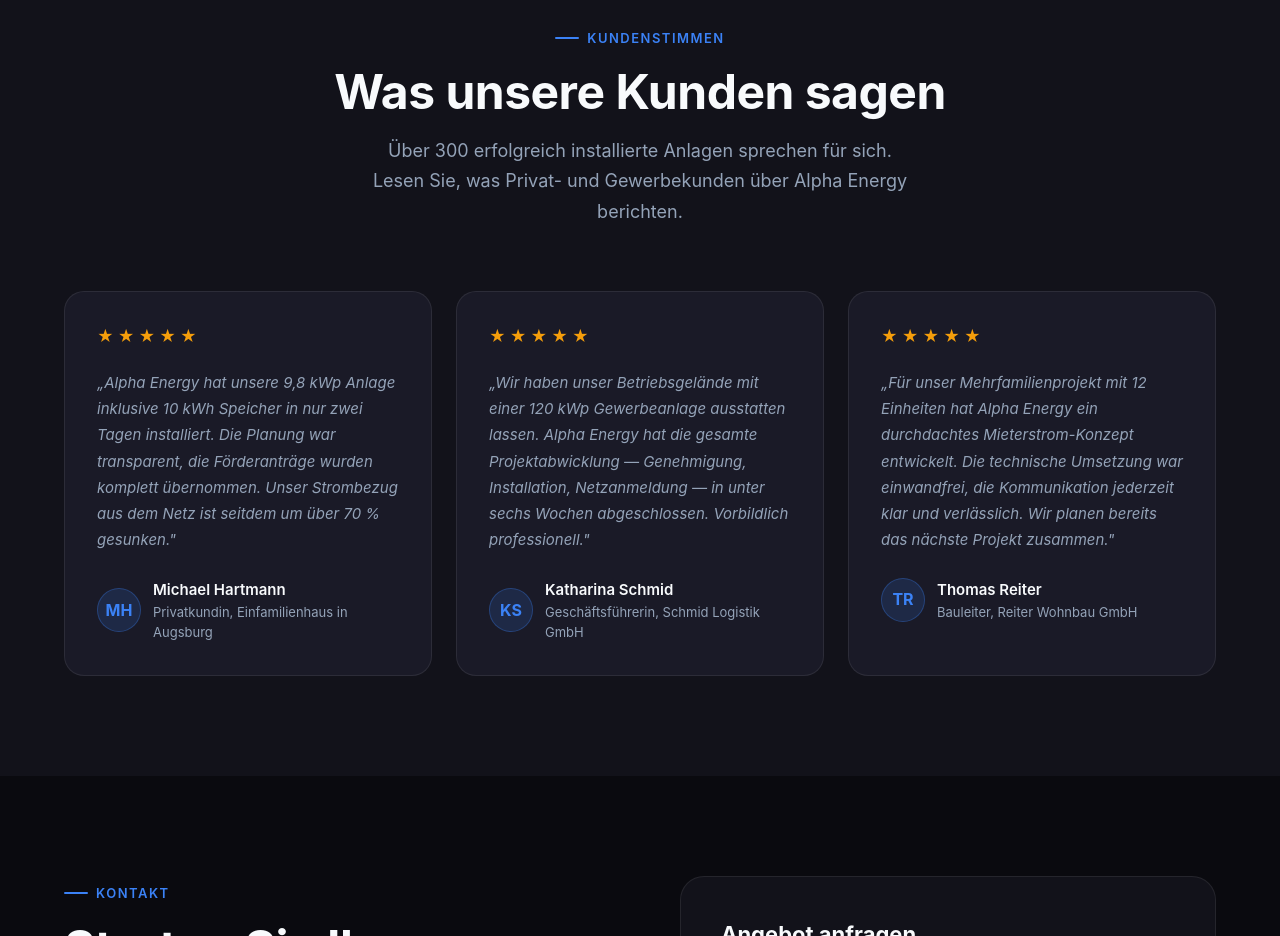
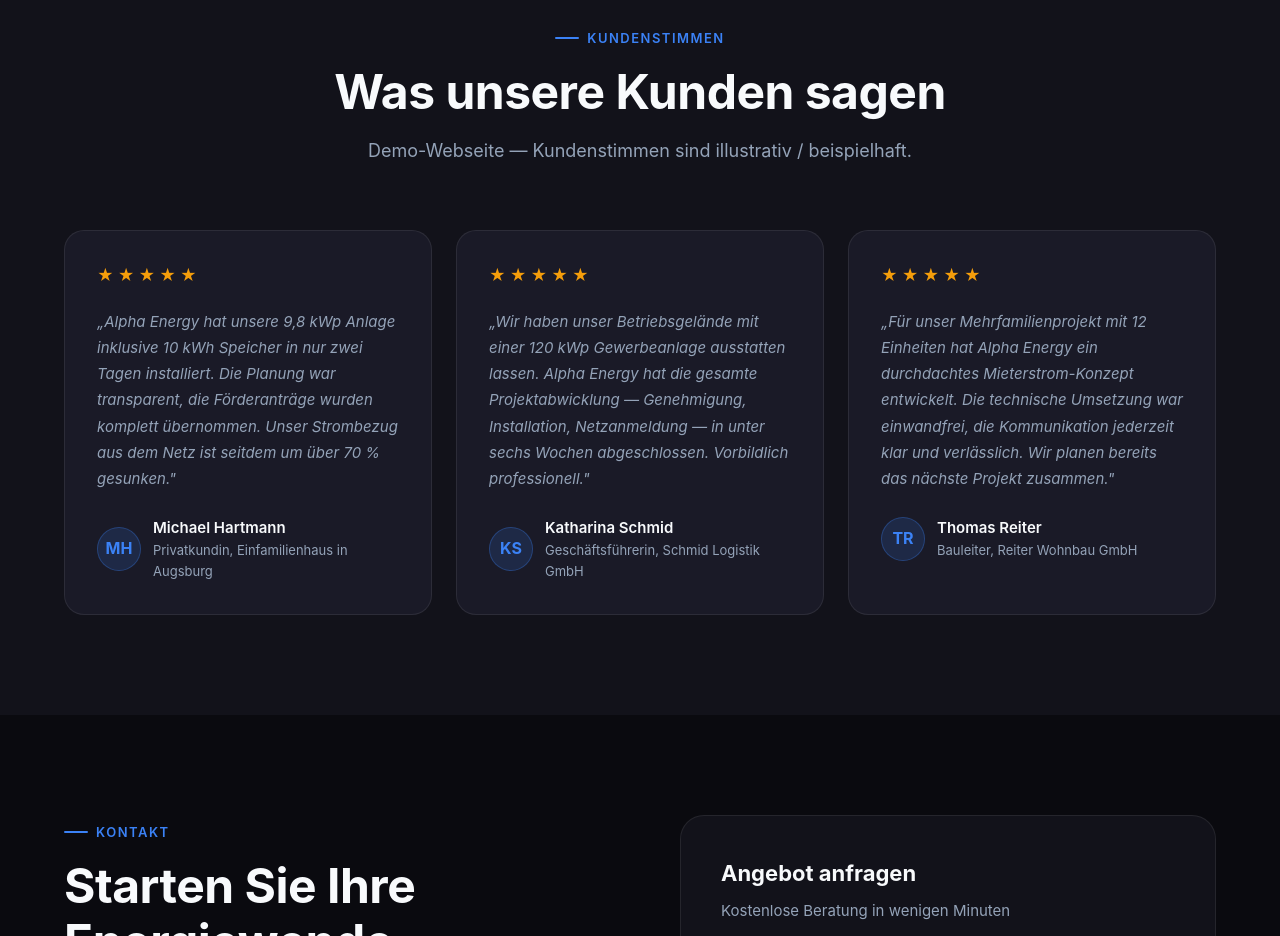
Before and after one commit to Simonschwnglr/Vexaro-Demo, a Next.js app: page /alpha-energy in a window 1280 px wide. Shown: the part 3080-4016 px from the top of the page. Built offline with nearby package versions, Linux system fonts and the light colour scheme.

Commit message:
Add testimonial disclaimer to all 3 websites

```diff
--- a/app/alpha-energy/page.tsx
+++ b/app/alpha-energy/page.tsx
@@ -280,8 +280,7 @@
           <div className="sectionTag">Kundenstimmen</div>
           <h2 className="sectionTitle">Was unsere Kunden sagen</h2>
           <p className="sectionSubtitle">
-            Über 300 erfolgreich installierte Anlagen sprechen für sich.
-            Lesen Sie, was Privat- und Gewerbekunden über Alpha Energy berichten.
+            Demo-Webseite — Kundenstimmen sind illustrativ / beispielhaft.
           </p>
         </div>
         <div className="testimonialsGrid">
--- a/app/fija-elektro/page.tsx
+++ b/app/fija-elektro/page.tsx
@@ -280,8 +280,7 @@
           <div className="sectionTag">Kundenstimmen</div>
           <h2 className="sectionTitle">Was unsere Kunden sagen</h2>
           <p className="sectionSubtitle">
-            Über 500 zufriedene Kunden sprechen für sich. Lesen Sie, was
-            Privat- und Geschäftskunden über ihre Erfahrungen berichten.
+            Demo-Webseite — Kundenstimmen sind illustrativ / beispielhaft.
           </p>
         </div>
         <div className="testimonialsGrid">
--- a/app/sobrus-systeme/page.tsx
+++ b/app/sobrus-systeme/page.tsx
@@ -283,8 +283,7 @@
           <div className="sectionTag">Kundenstimmen</div>
           <h2 className="sectionTitle">Was unsere Kunden sagen</h2>
           <p className="sectionSubtitle">
-            Über 300 erfolgreich abgeschlossene Projekte — lesen Sie, warum
-            Unternehmen und Privatkunden auf Sobrus Systeme vertrauen.
+            Demo-Webseite — Kundenstimmen sind illustrativ / beispielhaft.
           </p>
         </div>
         <div className="testimonialsGrid">
```
